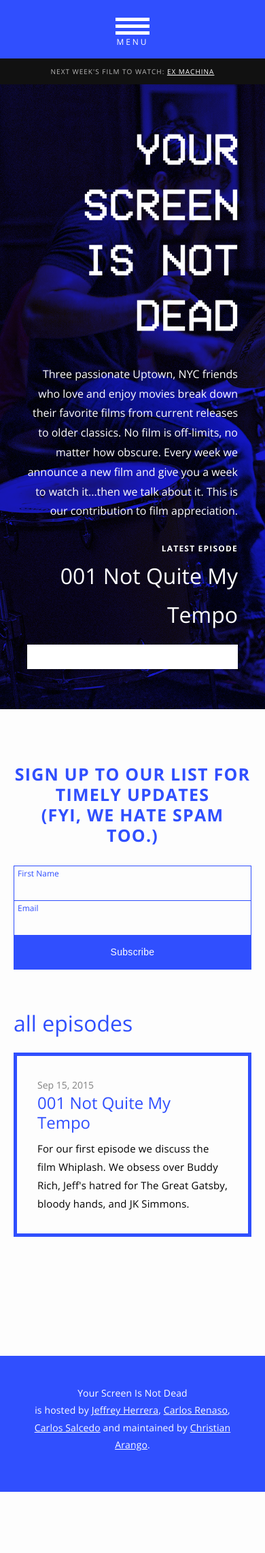
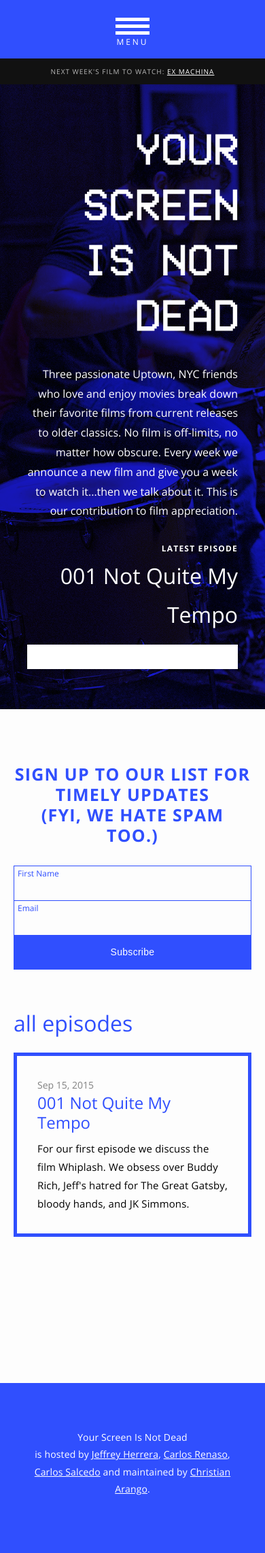
Before and after one commit to yourscreenisnotdead/yourscreenisnotdead.github.io, a Jekyll site: the page built from index.html, in a window 390 px wide. Shown: the whole page at 68% size. Built offline with Jekyll 4.4.1, drawn with Linux system fonts in a browser that asks for light colours; nearby versions of some CDN libraries; grey boxes are pictures that could not be loaded.

Commit message:
Launch Update

```diff
--- a/_sass/_episodes.scss
+++ b/_sass/_episodes.scss
@@ -86,10 +86,10 @@
     border: 5px solid $brand-color;
     color: white;
     height: 320px;
-    display: flex;
-    flex-direction: column;
-    justify-content: center;
-    flex-grow: 1;
+    @include display(flex);
+    @include flex-direction(column);
+    @include justify-content(center);
+    // flex-grow: 1;
     .post-link {
       line-height: 1.2;
       margin-bottom: 10px;
@@ -155,9 +155,9 @@
   @include span-columns(6);
   border: 5px solid $brand-color;
   padding: 30px 10px;
-  display: flex;
-  flex-direction: column;
-  justify-content: center;
+  @include display(flex);
+  @include flex-direction(column);
+  @include justify-content(center);
   color: $brand-color;
   text-align: center;
   margin-top: 50px;
@@ -233,8 +233,7 @@
   // background-color: pink;
   float: none;
   border: solid 1px $brand-color;
-  -webkit-display: flex;
-  display: flex;
+  @include display(flex);
   margin-bottom: 50px;
 
   @media screen and (max-width: 800px) {
@@ -245,8 +244,7 @@
 
   input[type="submit"] {
 
-      flex: 1;
-      -webkit-flex: 1;
+      @include flex(1);
       background-color: $brand-color;
       width: 120px;
       border: none;
@@ -273,8 +271,7 @@
 
   .mc-field-group {
     position: relative;
-    flex: 2;
-    -webkit-flex: 2;
+    @include flex(2);
 
     &:first-child {
       border-right: solid 1px $brand-color;
--- a/_sass/_footer.scss
+++ b/_sass/_footer.scss
@@ -1,15 +1,15 @@
 .page-content {
   min-height: 100%;
-  margin-bottom: -340px;
+  margin-bottom: -250px;
   overflow: hidden;
   @media screen and (max-width: 700px) {
-    margin-bottom: -290px;
+    margin-bottom: -250px;
   }
 }
 .page-content:after {
   content: "";
   display: block;
-  height: 340px;
+  height: 250px;
   @media screen and (max-width: 700px) {
     height: 290px;
   }
@@ -22,7 +22,7 @@
     display: flex;
     align-items: center;
     @media screen and (max-width: 700px) {
-      height: 200px;
+      height: 250px;
     }
 }
 
```
Also changed, not shown: 2 other files.
